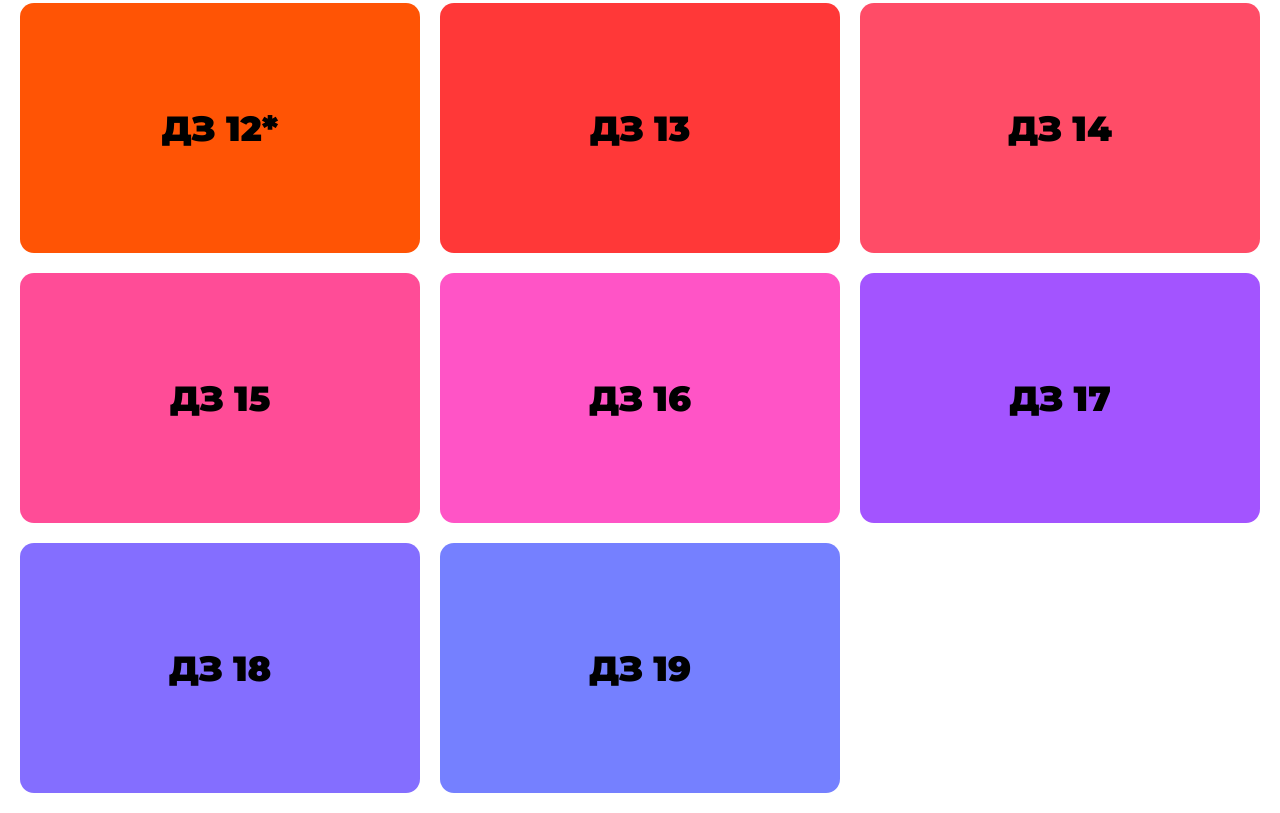
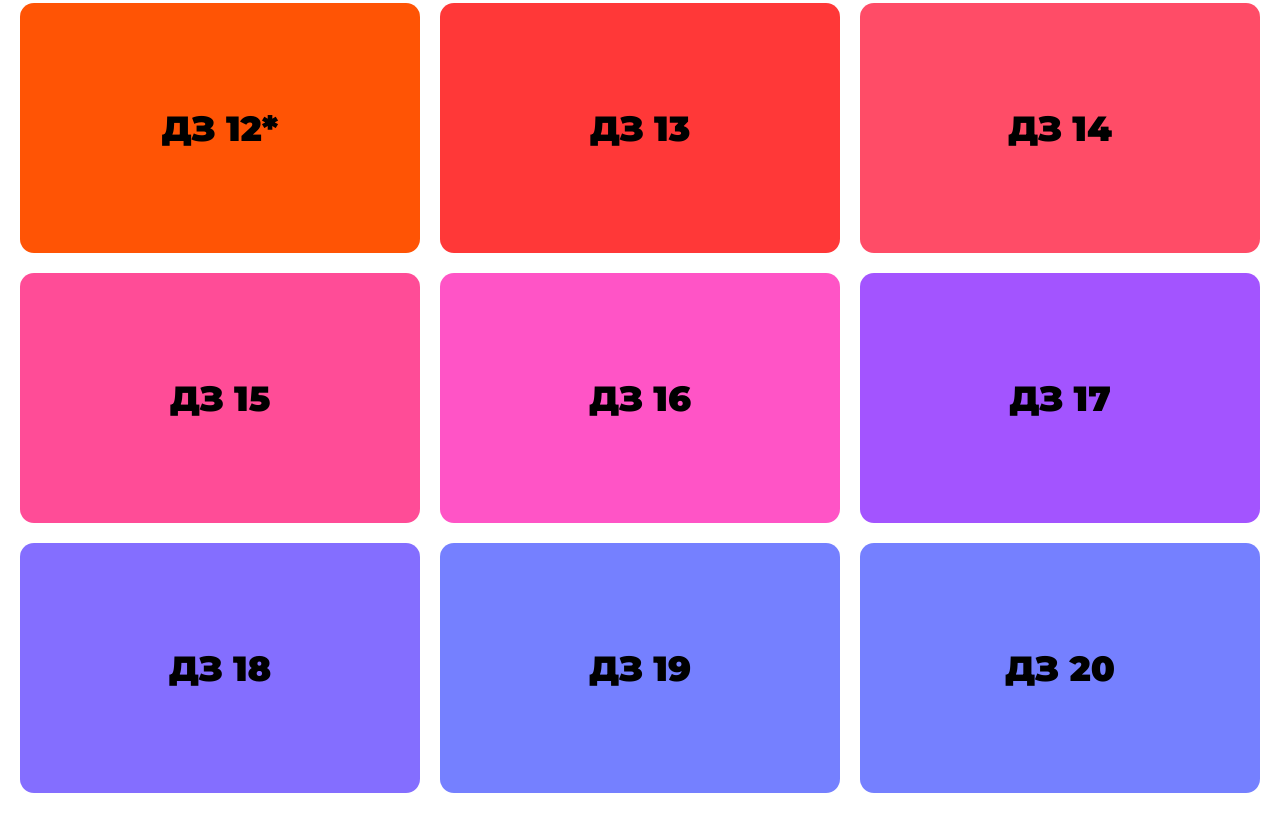
Before and after one commit to Sergey-Nag/sergey-nag.github.io, a plain HTML site: page index.html in a window 1280 px wide. Shown: the part 1713-2526 px from the top of the page. Drawn offline with Linux system fonts and the light colour scheme.

Commit message:
hw_20 in index

```diff
--- a/index.html
+++ b/index.html
@@ -149,6 +149,12 @@
           <span class="title">Операции с DOM</span>
         </div>
       </a>
+      <a href="HW_20/index.html" class="grid-item" style="background: rgb(117, 128, 255)">
+        <div class="info-wrapp">
+          <h2 class="hw-num">ДЗ 20</h2>
+          <span class="title">Операции с DOM</span>
+        </div>
+      </a>
      </div>
   </body>
 </html>
```
